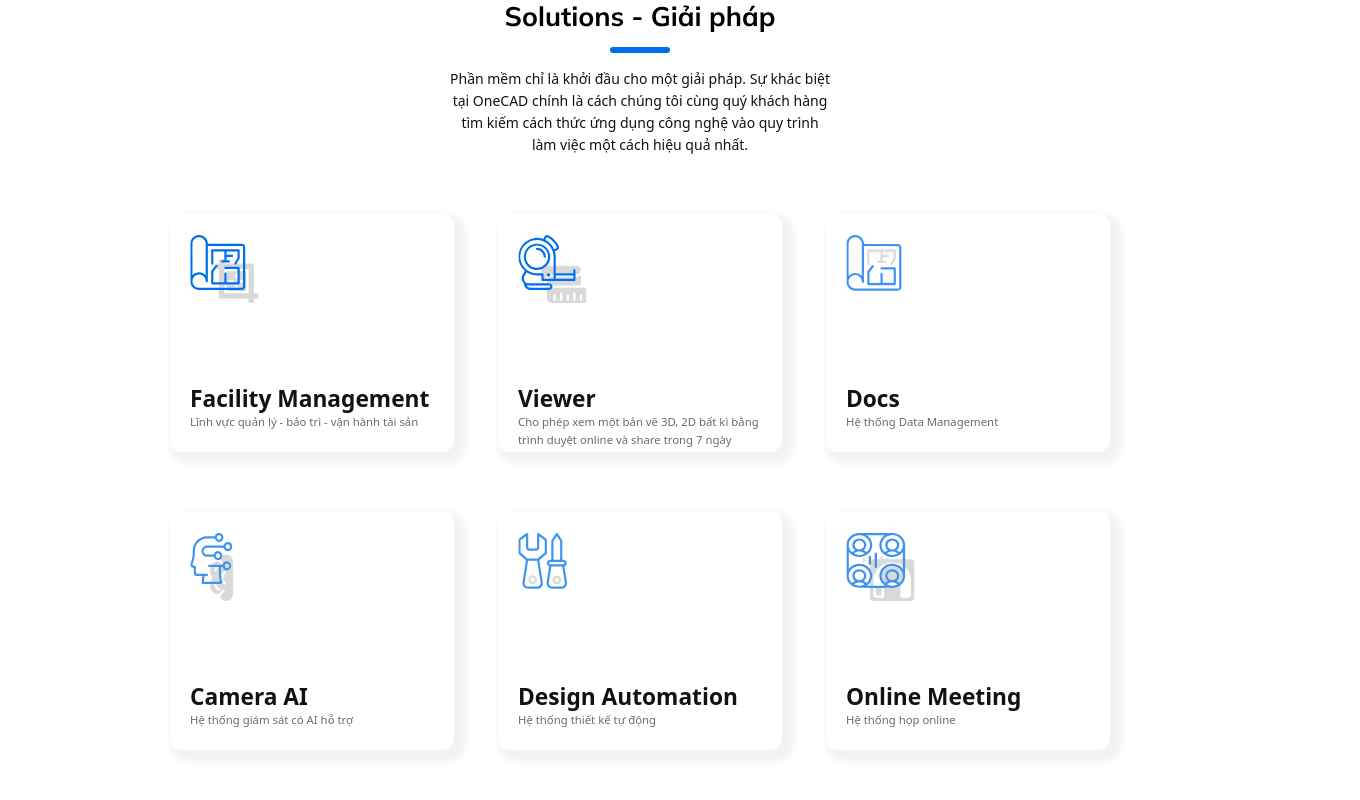
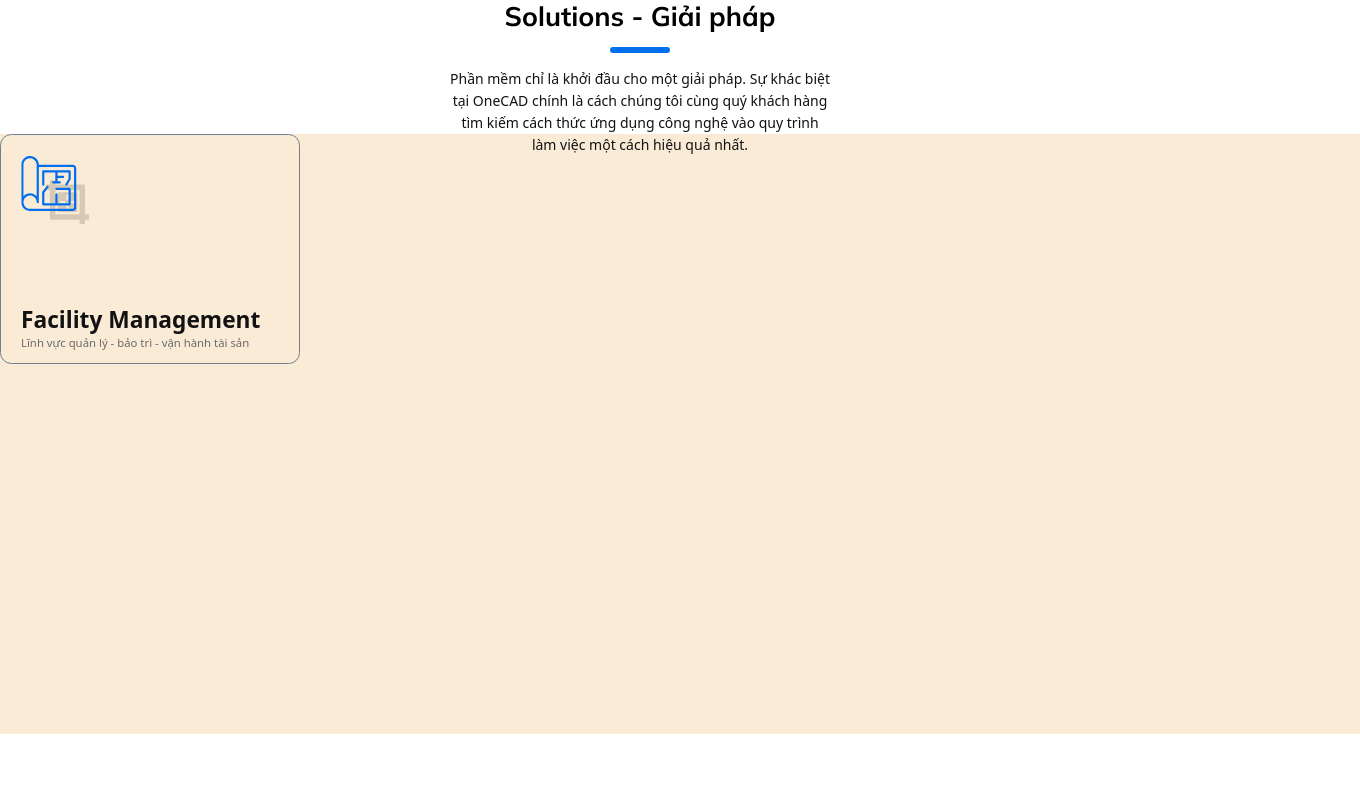
Before and after one commit to NguyenTrung250302/project-vue3, a Vue app: page /BuildTab in a window 1280 px wide. Shown: the top 800 px of the page, 1360 px wide, since content can reach past the window. Built offline with nearby package versions, Linux system fonts and the light colour scheme; what vue3-apexcharts would draw is missing.

Commit message:
fix menu-solution

```diff
--- a/src/components/MyArchive/MainMenuSolution.vue
+++ b/src/components/MyArchive/MainMenuSolution.vue
@@ -1,128 +1,53 @@
 <template>
   <div class="main-menu-solution">
-    <!-- row1 -->
-    <div class="block-menu">
-      <div class="block-inform">
-        <build-tap-icon />
-        <div class="block">
-          <build-tap-text buildtaptext="Facility Management" />
-          <build-tap-text-1
-          buildtaptext1="Lĩnh vực quản lý - bảo trì - vận hành tài sản" />
-        </div>
-      </div>
-            <div class="block-inform">
-        <build-tap-icon-1 />
-        <div class="block">
-          <build-tap-text buildtaptext="Viewer"/>
-          <build-tap-text-1
-          buildtaptext1="Cho phép xem một bản vẽ 3D, 2D bất kì bằng
-          trình duyệt online và share trong 7 ngày"/>
-        </div>
-      </div>
-          <div class="block-inform">
-        <build-tap-icon-2 />
-        <div class="block">
-          <build-tap-text buildtaptext="Docs"/>
-          <build-tap-text-1
-          buildtaptext1="Hệ thống Data Management"/>
-        </div>
-      </div>
-    </div>
-       <!-- row2 -->
-    <div class="block-menu">
-      <div class="block-inform">
-        <build-tap-icon-3 />
-        <div class="block">
-          <build-tap-text buildtaptext="Camera AI" />
-          <build-tap-text-1
-          buildtaptext1="Hệ thống giám sát có AI hỗ trợ"/>
-        </div>
-      </div>
-            <div class="block-inform">
-        <build-tap-icon-4 />
-        <div class="block">
-          <build-tap-text buildtaptext="Design Automation"/>
-          <build-tap-text-1
-          buildtaptext1="Hệ thống thiết kế tự động"/>
-        </div>
-      </div>
-          <div class="block-inform">
-        <build-tap-icon-5 />
-        <div class="block">
-          <build-tap-text buildtaptext="Online Meeting"/>
-          <build-tap-text-1
-          buildtaptext1="Hệ thống họp online"/>
-        </div>
-      </div>
-    </div>
-    <!-- row3 -->
-        <div class="block-menu">
-      <div class="block-inform">
-        <build-tap-icon-6 />
-        <div class="block">
-          <build-tap-text buildtaptext="Addin" />
-          <build-tap-text-1
-          buildtaptext1="Cầu nối giúp các lập trình viên chuyển addin
-          của họ đang chạy local thành chạy cloud"/>
-        </div>
-      </div>
+    <div class="block-solution">
+      <build-tap-icon class="icon"/>
+      <list-menu-solution v-bind:ListMenuSolution="ListMenuSolution1"/>
     </div>
     <!--  -->
     <div>
-      <contact-info />
+      <!-- <contact-info /> -->
     </div>
   </div>
 </template>
 
 <script>
-import BuildTapText from '@/components/MyArchive/myinsert/BuildTapText.vue';
-import BuildTapText1 from '@/components/MyArchive/myinsert/BuildTapText1.vue';
-import BuildTapIcon1 from '@/components/MyArchive/myicons/BuildTapIcon1.vue';
-import BuildTapIcon2 from './myicons/BuildTapIcon2.vue';
-import BuildTapIcon3 from './myicons/BuildTapIcon3.vue';
-import BuildTapIcon4 from './myicons/BuildTapIcon4.vue';
-import BuildTapIcon5 from './myicons/BuildTapIcon5.vue';
-import BuildTapIcon6 from './myicons/BuildTapIcon6.vue';
-import BuildTapIcon from './myicons/BuildTapIcon.vue';
-import ContactInfo from '@/components/MyArchive/ContactInfo.vue';
+// import ContactInfo from "@/components/MyArchive/ContactInfo.vue";
+import ListMenuSolution from './menusolution/ListMenuSolution.vue';
+import BuildTapIcon from '@/components/MyArchive/myicons/BuildTapIcon.vue';
 
 export default {
-components: {
-BuildTapText,
-BuildTapText1,
-BuildTapIcon1,
-BuildTapIcon2,
-BuildTapIcon3,
-BuildTapIcon4,
-BuildTapIcon5,
-BuildTapIcon6,
-ContactInfo,
-BuildTapIcon,
+  components: {
+    // ContactInfo,
+    ListMenuSolution,
+    BuildTapIcon,
 
-},
+  },
+
+  data() {
+    return {
+      ListMenuSolution1: [
+        {text1: 'Facility Management', text2: 'Lĩnh vực quản lý - bảo trì - vận hành tài sản'},
+      ]
+    }
+  }
 };
 </script>
 
 <style scoped>
 .main-menu-solution {
-  padding: 50px 0 0 0;
-    width: auto;
-    height: 1000px;
-    /* background-color: #fff; */
+  width: 1360px;
+  height: 600px;
+  background-color: antiquewhite;
 }
-.block-inform {
-    width: 284px;
-    height: 238px;
-    padding: 20px 20px 20px 20px;
-    border-radius: 12px;
-    box-shadow: 6px 6px 6px 6px rgba(0, 0, 0, 0.05);
+.block-solution {
+  width: 300px;
+  height: 230px;
+  border-radius: 11.36px;
+  border: solid 1px slategray;
+  padding: 20px 20px ;
 }
-.block-menu {
-  display: flex;
-  justify-content: space-between;
-  padding: 30px 170px;
-}
-.block {
-  padding-top: 80px;
+.icon {
+  padding-bottom: 80px;
 }
 </style>
--- /dev/null
+++ b/src/components/MyArchive/menusolution/ListMenuSolution.vue
@@ -0,0 +1,25 @@
+<template>
+  <div>
+    <solution-view
+    v-for="SolutionView in ListMenuSolution"
+    v-bind:key="SolutionView"
+    v-bind:SolutionView="SolutionView"
+    />
+  </div>
+</template>
+
+<script>
+import SolutionView from './SolutionView.vue'
+export default {
+  components: {
+     SolutionView
+    },
+  props: {
+    ListMenuSolution: Array,
+  }
+}
+</script>
+
+<style>
+
+</style>
--- /dev/null
+++ b/src/components/MyArchive/menusolution/SolutionView.vue
@@ -0,0 +1,36 @@
+<template>
+  <div>
+    <p class="text1">{{ SolutionView.text1 }}</p>
+    <p class="text2">{{ SolutionView.text2 }}</p>
+  </div>
+</template>
+
+<script>
+export default {
+name: "solution-view",
+props: {
+    SolutionView: {
+        type: Object,
+    }
+}
+}
+</script>
+
+<style>
+.text1 {
+width: auto;
+height: 29px;
+font-weight: 800;
+font-size: 22.7143px;
+line-height: 29px;
+color: #121212;
+}
+.text2 {
+width: 241px;
+height: 36px;
+font-weight: 400;
+font-size: 11.3571px;
+line-height: 18px;
+color: #6B6B6B;
+}
+</style>
--- a/src/components/MyArchive/myicons/BuildTapLogoBlur.vue
+++ b/src/components/MyArchive/myicons/BuildTapLogoBlur.vue
@@ -5,10 +5,4 @@ fill="#006FED" opacity="0.1"/>
 <path d="M118.561 64.337C123.522 63.0306 127.901 60.1856 131.022 56.2407C134.142 52.2957 135.831 47.4698 135.829 42.5068V20.7396C135.838 14.5401 133.301 8.58979 128.773 4.19134C124.246 -0.207105 118.097 -2.69535 111.673 -2.72868H35.7116C34.8571 -2.72986 34.0286 -2.44468 33.3677 -1.92185C32.7069 -1.39901 32.2546 -0.67097 32.0882 0.137913L24.1885 38.2226C24.0823 38.7392 24.0961 39.2721 24.2291 39.7829C24.362 40.2937 24.6108 40.7696 24.9574 41.1764C25.304 41.5832 25.7398 41.9107 26.2334 42.1353C26.7271 42.3599 27.2662 42.476 27.8119 42.4753H106.417C107.045 42.4798 107.662 42.6388 108.208 42.9374C108.754 43.236 109.213 43.6643 109.54 44.1816C109.866 44.699 110.051 45.2883 110.076 45.8937C110.101 46.4992 109.965 47.1008 109.682 47.6415L56.4729 150.461C56.1895 151.001 56.0538 151.603 56.0787 152.208C56.1036 152.814 56.2882 153.403 56.6151 153.921C56.942 154.438 57.4003 154.866 57.9467 155.165C58.493 155.463 59.1093 155.622 59.7372 155.627H111.673C118.123 155.627 124.309 153.154 128.869 148.753C133.43 144.352 135.992 138.383 135.992 132.159V87.7423C135.995 82.7793 134.305 77.9533 131.185 74.0084C128.064 70.0634 123.686 67.2185 118.724 65.9121C118.539 65.8832 118.37 65.7963 118.242 65.6648C118.113 65.5333 118.034 65.3647 118.015 65.1851C117.997 65.0054 118.04 64.8249 118.139 64.6715C118.237 64.5182 118.386 64.4006 118.561 64.337V64.337Z"
 fill="#006FED" opacity="0.1"/>
 </svg>
-
-
 </template>
-
-<style>
-
-</style>
--- a/src/components/MyArchive/myinsert/BuildTapText.vue
+++ b/src/components/MyArchive/myinsert/BuildTapText.vue
@@ -4,7 +4,6 @@
 
 <script>
 export default {
-
   props:['buildtaptext'],
 };
 
```
Also changed, not shown: src/components/MyArchive/NavBarSolution.vue (+14 -13 lines), src/components/MyArchive/contactinfo/ContactType.vue (+51 -12 lines).
